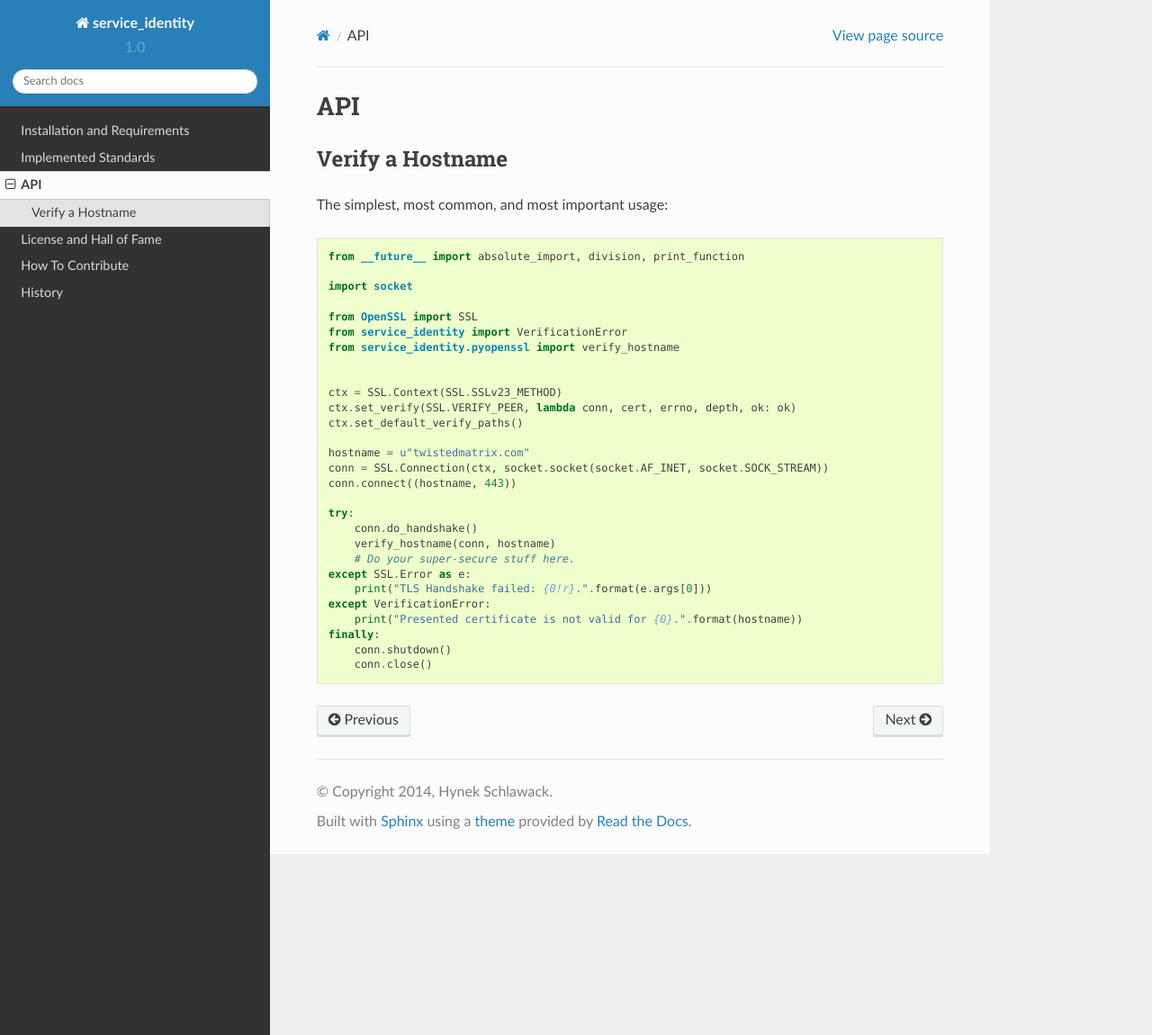
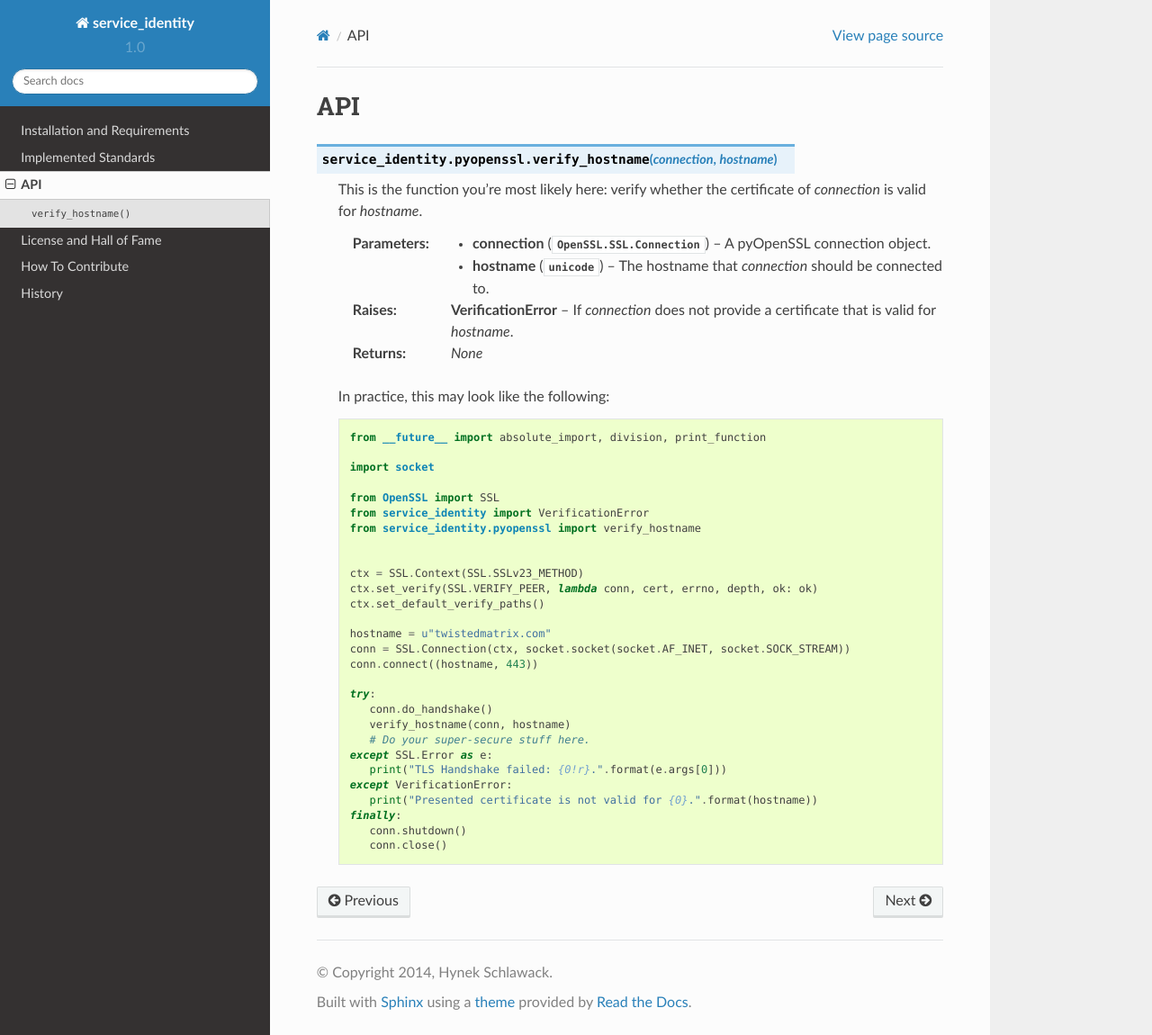
Before and after one commit to pyca/service-identity, a Sphinx documentation site: the page built from docs/api.rst, in a window 1280 px wide and 1150 px high. Shown: the whole window at 90% size. Built offline with Sphinx 7.4.7 and the Read the Docs theme 2.0.0, drawn with Linux system fonts in a browser that asks for light colours.

```diff
--- a/docs/api.rst
+++ b/docs/api.rst
@@ -2,39 +2,50 @@
 API
 ===
 
-
-Verify a Hostname
-=================
-
-The simplest, most common, and most important usage:
-
-.. code-block:: python
-
-   from __future__ import absolute_import, division, print_function
-
-   import socket
-
-   from OpenSSL import SSL
-   from service_identity import VerificationError
-   from service_identity.pyopenssl import verify_hostname
+.. currentmodule:: service_identity.pyopenssl
 
 
-   ctx = SSL.Context(SSL.SSLv23_METHOD)
-   ctx.set_verify(SSL.VERIFY_PEER, lambda conn, cert, errno, depth, ok: ok)
-   ctx.set_default_verify_paths()
+.. function:: verify_hostname(connection, hostname)
 
-   hostname = u"twistedmatrix.com"
-   conn = SSL.Connection(ctx, socket.socket(socket.AF_INET, socket.SOCK_STREAM))
-   conn.connect((hostname, 443))
+   This is the function you're most likely here: verify whether the certificate of *connection* is valid for *hostname*.
 
-   try:
-       conn.do_handshake()
-       verify_hostname(conn, hostname)
-       # Do your super-secure stuff here.
-   except SSL.Error as e:
-       print("TLS Handshake failed: {0!r}.".format(e.args[0]))
-   except VerificationError:
-       print("Presented certificate is not valid for {0}.".format(hostname))
-   finally:
-       conn.shutdown()
-       conn.close()
+   :param connection: A pyOpenSSL connection object.
+   :type connection: :class:`OpenSSL.SSL.Connection`
+
+   :param hostname: The hostname that *connection* should be connected to.
+   :type hostname: :class:`unicode`
+
+   :raises VerificationError: If *connection* does not provide a certificate that is valid for *hostname*.
+
+   :returns: `None`
+
+   In practice, this may look like the following::
+
+      from __future__ import absolute_import, division, print_function
+
+      import socket
+
+      from OpenSSL import SSL
+      from service_identity import VerificationError
+      from service_identity.pyopenssl import verify_hostname
+
+
+      ctx = SSL.Context(SSL.SSLv23_METHOD)
+      ctx.set_verify(SSL.VERIFY_PEER, lambda conn, cert, errno, depth, ok: ok)
+      ctx.set_default_verify_paths()
+
+      hostname = u"twistedmatrix.com"
+      conn = SSL.Connection(ctx, socket.socket(socket.AF_INET, socket.SOCK_STREAM))
+      conn.connect((hostname, 443))
+
+      try:
+         conn.do_handshake()
+         verify_hostname(conn, hostname)
+         # Do your super-secure stuff here.
+      except SSL.Error as e:
+         print("TLS Handshake failed: {0!r}.".format(e.args[0]))
+      except VerificationError:
+         print("Presented certificate is not valid for {0}.".format(hostname))
+      finally:
+         conn.shutdown()
+         conn.close()
--- a/docs/conf.py
+++ b/docs/conf.py
@@ -301,4 +301,7 @@ texinfo_documents = [
 
 
 # Example configuration for intersphinx: refer to the Python standard library.
-intersphinx_mapping = {'http://docs.python.org/': None}
+intersphinx_mapping = {
+    'http://docs.python.org/': None,
+    'http://pythonhosted.org/pyOpenSSL/': None,
+}
```
Also changed, not shown: 1 other file.
